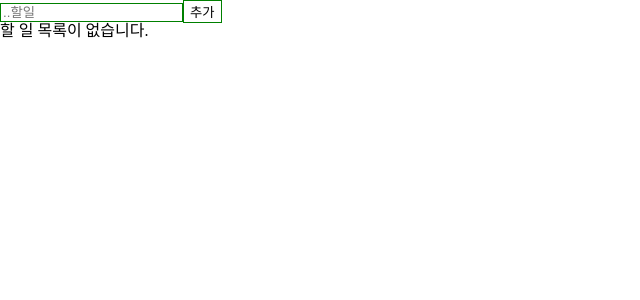
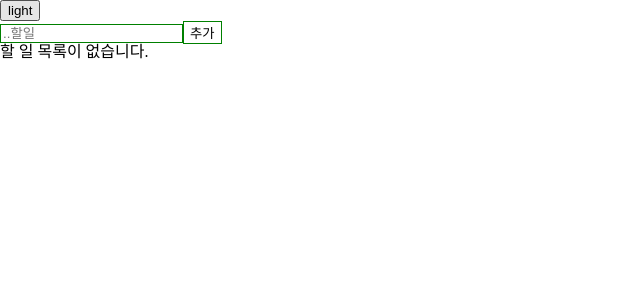
Before and after one commit to kdkcom1234/react-ts-study, a React app: page / in a window 1280 px wide. Shown: the top 300 px of the page, without its empty margins (0-640 px from the left). Built offline with nearby package versions, Linux system fonts and the light colour scheme.

Commit message:
theme 처리

```diff
--- a/src/App.tsx
+++ b/src/App.tsx
@@ -1,13 +1,29 @@
+import { useState } from "react";
 import Todo from "./components/todo/Todo";
 import ResetStyle from "./styles/reset";
 
 const App = () => {
+  const [theme, setTheme] = useState<
+    "light" | "dark"
+  >("light");
+
+  const handleChangeTheme = () => {
+    if (theme === "light") {
+      setTheme("dark");
+    } else {
+      setTheme("light");
+    }
+  };
+
   return (
-    <>
+    <div id="app-theme" className={theme}>
       {/* 글로벌 스타일을 가장 첫부분에 넣어야함 */}
       <ResetStyle />
+      <button onClick={handleChangeTheme}>
+        {theme}
+      </button>
       <Todo />
-    </>
+    </div>
   );
 };
 
--- a/src/components/todo/Todo/styles.ts
+++ b/src/components/todo/Todo/styles.ts
@@ -10,10 +10,13 @@ div (
 */
 
 export const TodoContainer = styled.div`
+  label: todo-container;
+
   header {
     input {
       border: 1px solid green;
     }
+
     /* 자식선택자만 이용 */
     > button {
       border: 1px solid green;
@@ -44,4 +47,27 @@ export const TodoContainer = styled.div`
       font-weight: bold;
     }
   }
+
+  // id 선택을 먼저 한 것
+  // #app-theme.light
+  // app-theme id가 있는 요소의 클래스가 light인 요소 선택
+  // #app-theme.light 요소 자손인 현재클래스를 선택
+  // #app-theme.light css-sikd09 header input { .... }
+  #app-theme.light & {
+    header {
+      input {
+        background-color: white;
+        color: black;
+      }
+    }
+  }
+
+  #app-theme.dark & {
+    header {
+      input {
+        background-color: black;
+        color: white;
+      }
+    }
+  }
 `;
```
